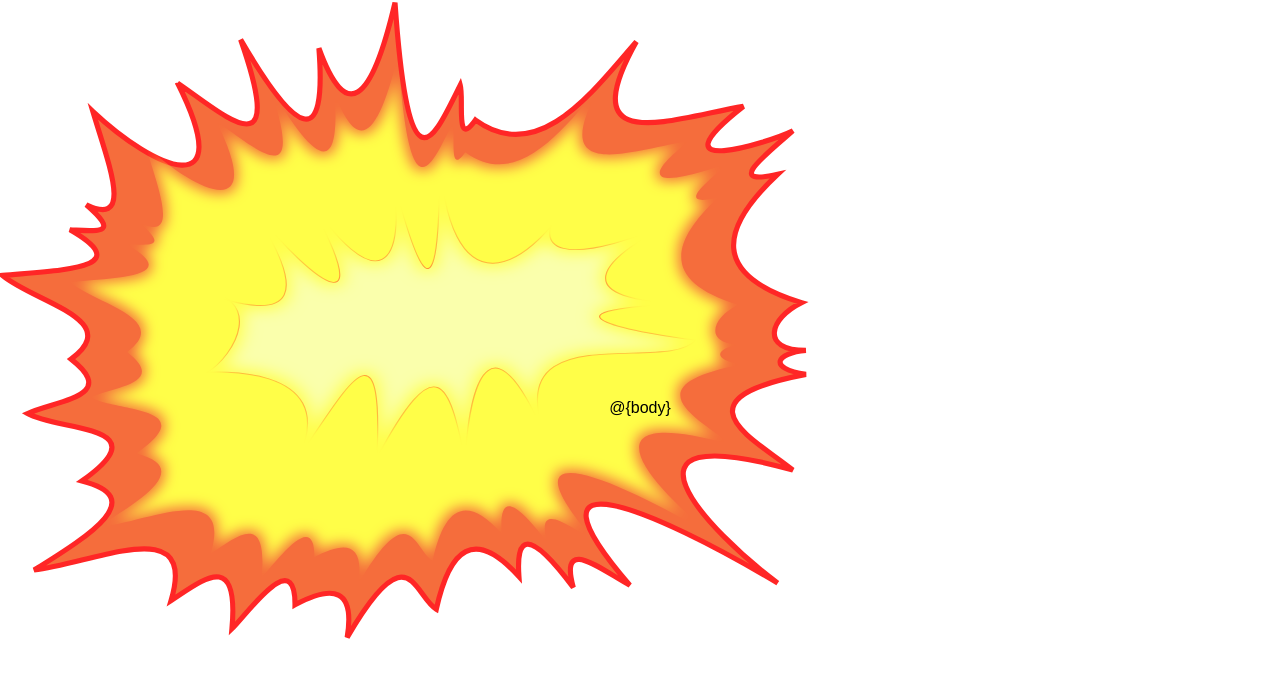
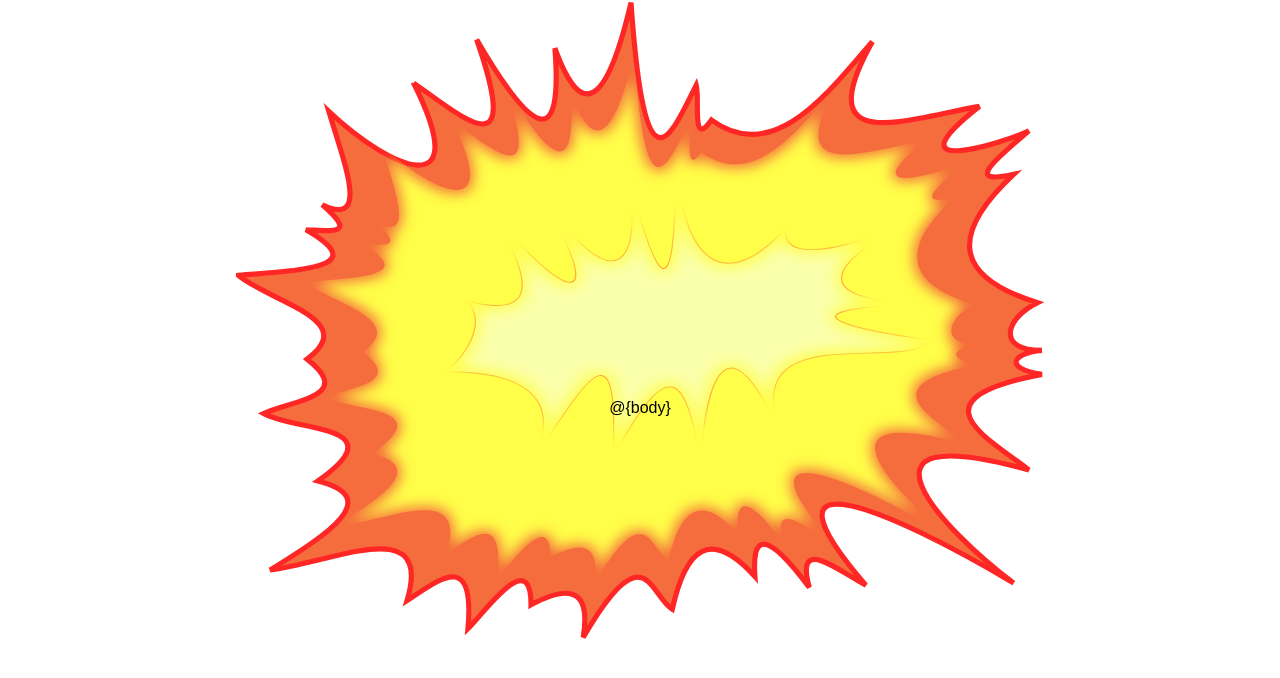
Before and after one commit to Joe-Collins-1986/love-sandwiches, a website: page views/layout.html in a window 1280 px wide. Drawn offline with nearby package versions, Linux system fonts and the light colour scheme.

Commit message:
style svg image

```diff
--- a/views/layout.html
+++ b/views/layout.html
@@ -31,9 +31,12 @@
                 left: 0;
                 width: 100vw;
                 z-index: -5;
+                display: flex;
+                justify-content: center;
             }
 
         svg {
+            size: 1.5;
             height: 80%;
             position: relative;
         }
```
